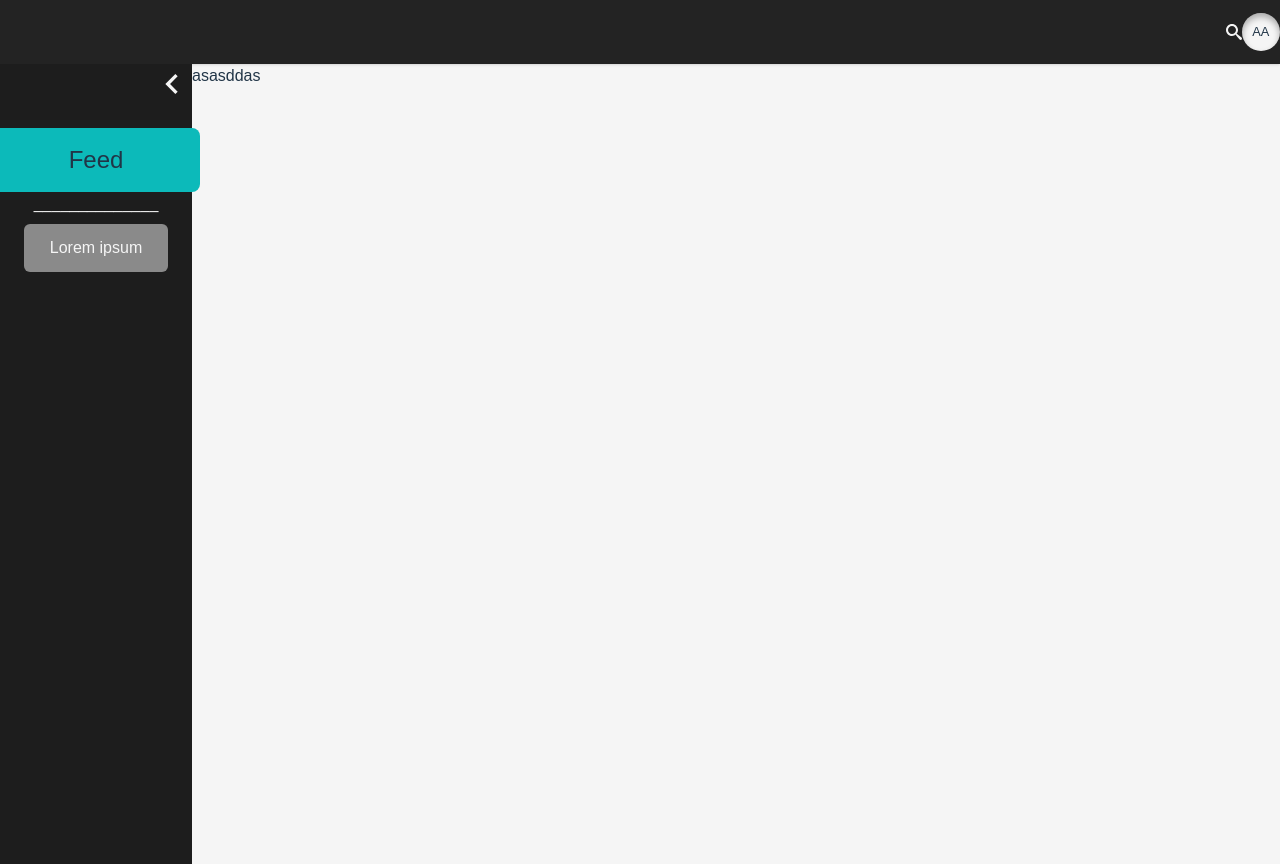
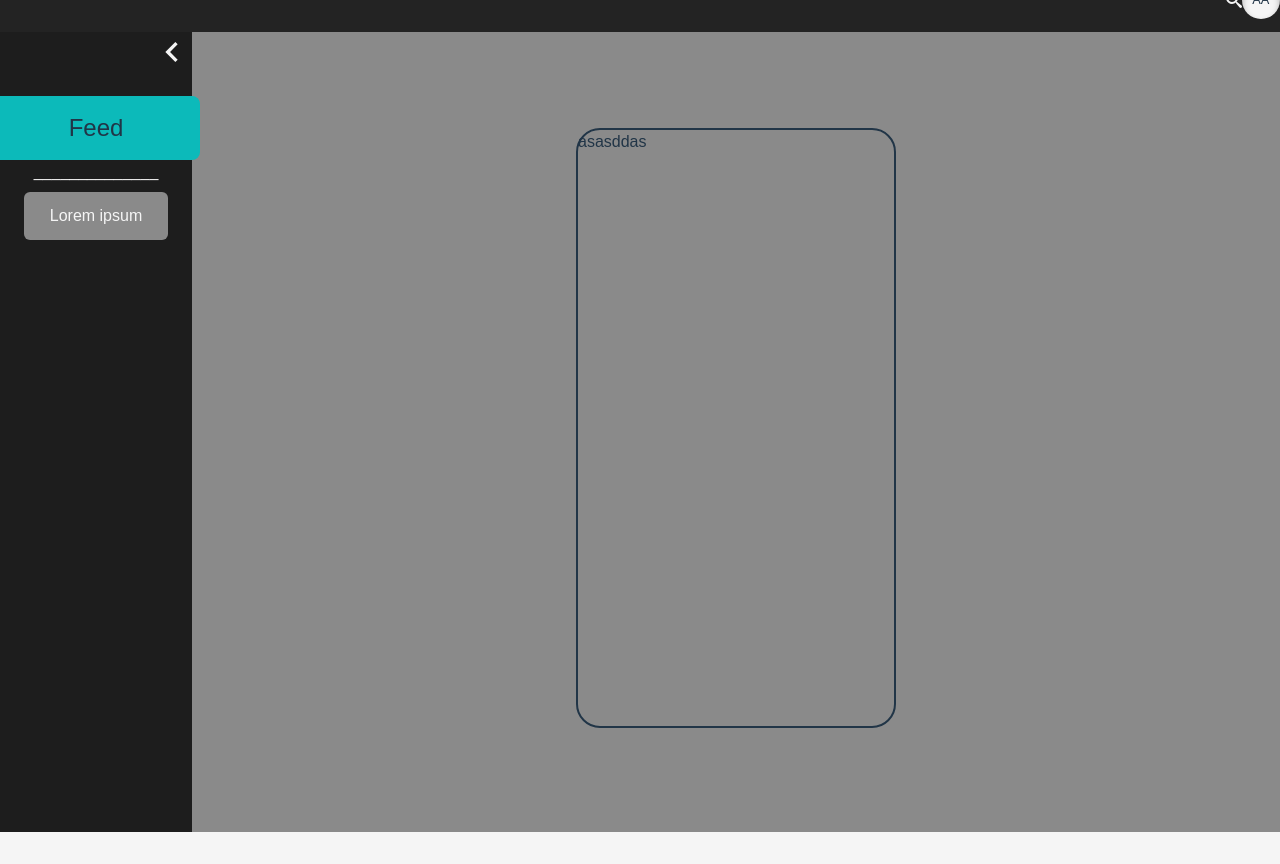
Before and after one commit to Anthymm/Ceet, a React (Vite) app in the folder frontend/: page / in a window 1280 px wide. After the commit the page ends 832 px from the top, so only its background shows below. Built offline with nearby package versions, Linux system fonts and the light colour scheme.

Commit message:
added Login and small changes

```diff
--- a/frontend/src/App.tsx
+++ b/frontend/src/App.tsx
@@ -2,6 +2,7 @@ import ProfileComponent from "./components/ProfileComponent"
 import SidebarComponent from "./components/SidebarComponent"
 import { ImSearch } from "react-icons/im"
 import ContentRouter from "./Routers/ContentRouter"
+
 
 function App() {
   return (
@@ -10,7 +11,7 @@ function App() {
         <ImSearch className="text-white" />
         <ProfileComponent name="Admin Admin" />
       </nav>
-      <div className="h-screen w-screen flex">
+      <div className="h-screen w-screen flex bg-gray">
         <SidebarComponent />
         <ContentRouter />
       </div>
--- /dev/null
+++ b/frontend/src/Layouts/CardContainerLayout.tsx
@@ -0,0 +1,11 @@
+import { Outlet } from "react-router-dom"
+
+export default function CardLayout() {
+  return (
+    <>
+      <section className="w-1/3 h-3/4 border-2 rounded-3xl my-24 mx-96" >
+        <Outlet />
+      </section>
+    </>
+  )
+}
--- /dev/null
+++ b/frontend/src/Login.tsx
@@ -0,0 +1,9 @@
+export default function Login() {
+  return (
+    <>
+      <section className="w-96 h-96 border-2 rounded-3xl">
+        <div><button></button></div>
+      </section>
+    </>
+  )
+}
--- a/frontend/src/Routers/ContentRouter.tsx
+++ b/frontend/src/Routers/ContentRouter.tsx
@@ -1,17 +1,19 @@
 import { BrowserRouter, Routes, Route } from "react-router-dom"
 import FeedCardComponent from "../components/FeedCardComponent"
+import CardLayout from "../Layouts/CardContainerLayout"
+import ProfileCardComponent from "../components/ProfileCardComponent"
+import EventCardComponent from "../components/EventCardComponent"
 
 export default function ContentRouter() {
   return (
     <>
-      <BrowserRouter>
-        <Routes>
-          <Route path="/">
-            <Route index element={<FeedCardComponent />} />
-            {/* <Route path="profile" element={<ProfileComponent/>} />*/}
-          </Route>
-        </Routes>
-      </BrowserRouter>
+      <Routes>
+        <Route path="/" element={<CardLayout />}>
+          <Route index element={<FeedCardComponent />} />
+          <Route path="profile" element={<ProfileCardComponent />} />
+          <Route path="event" element={<EventCardComponent />} />
+        </Route>
+      </Routes>
     </>
   )
 }
--- /dev/null
+++ b/frontend/src/components/EventCardComponent.tsx
@@ -0,0 +1,7 @@
+export default function EventCardComponent() {
+  return (
+    <>
+      <div>asasddas</div>
+    </>
+  )
+}
--- /dev/null
+++ b/frontend/src/components/ProfileCardComponent.tsx
@@ -0,0 +1,7 @@
+export default function ProfileCardComponent() {
+  return (
+    <>
+      <div>asasddas</div>
+    </>
+  )
+}
--- a/frontend/src/index.css
+++ b/frontend/src/index.css
@@ -2,7 +2,7 @@
 @tailwind components;
 @tailwind utilities;
 
-:root{
+:root {
   --pri-col: #0CBABA;
   --sec-col: #314CB6;
   --white-col: #F5F5F5;
@@ -25,6 +25,9 @@ body {
   width: 100vw;
   height: 100vh;
   overflow: hidden;
+  display: flex;
+  justify-content: center;
+  align-items: center;
 }
 
 @media (prefers-color-scheme: light) {
--- a/frontend/src/main.tsx
+++ b/frontend/src/main.tsx
@@ -2,12 +2,19 @@ import { StrictMode } from "react"
 import { createRoot } from "react-dom/client"
 import "./index.css"
 import App from "./App.tsx"
+import Login from "./Login.tsx"
 import UserContextProvider from "./context/UserContext.tsx"
+import { BrowserRouter, Route, Routes } from "react-router-dom"
 
 createRoot(document.getElementById("root")!).render(
   <StrictMode>
     <UserContextProvider>
-      <App />
+      <BrowserRouter>
+        <Routes>
+          <Route index element={<App />} />
+          <Route path="/login" element={<Login />} />
+        </Routes>
+      </BrowserRouter>
     </UserContextProvider>
   </StrictMode>
 )
```
